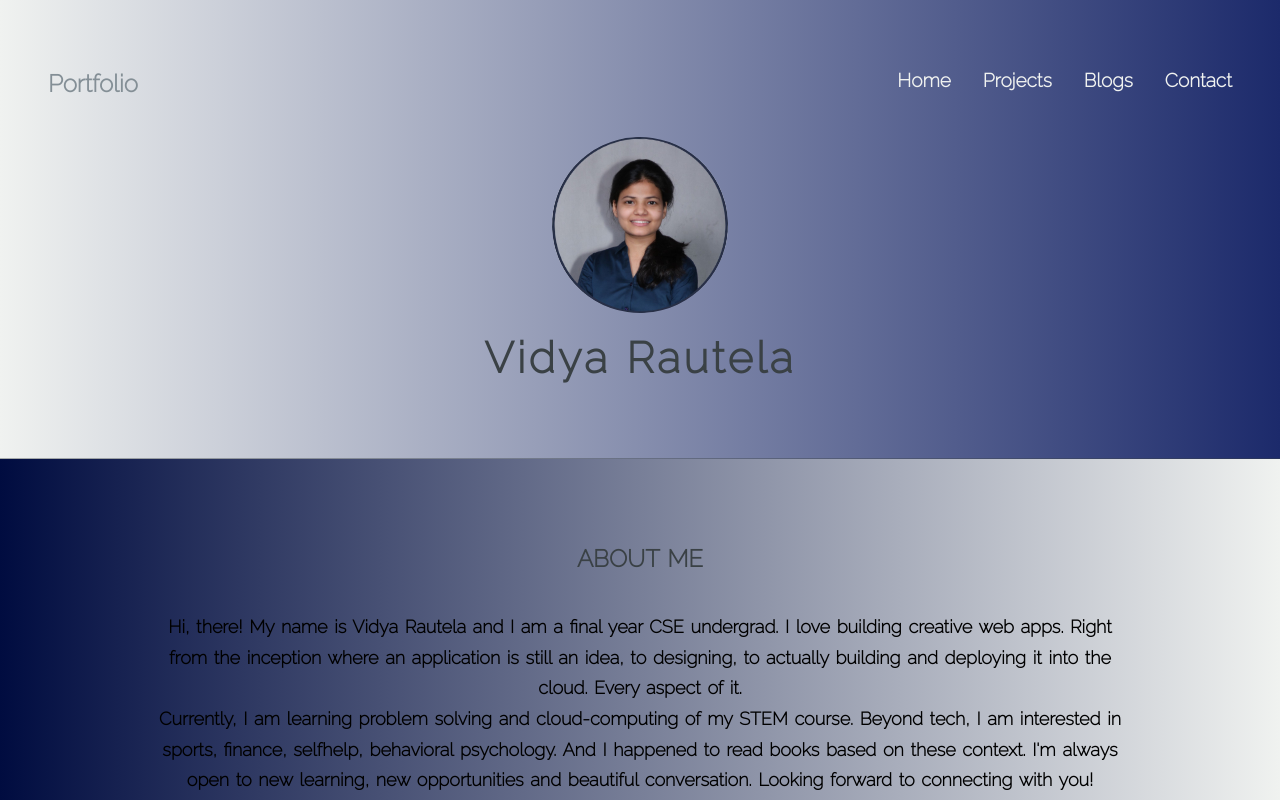
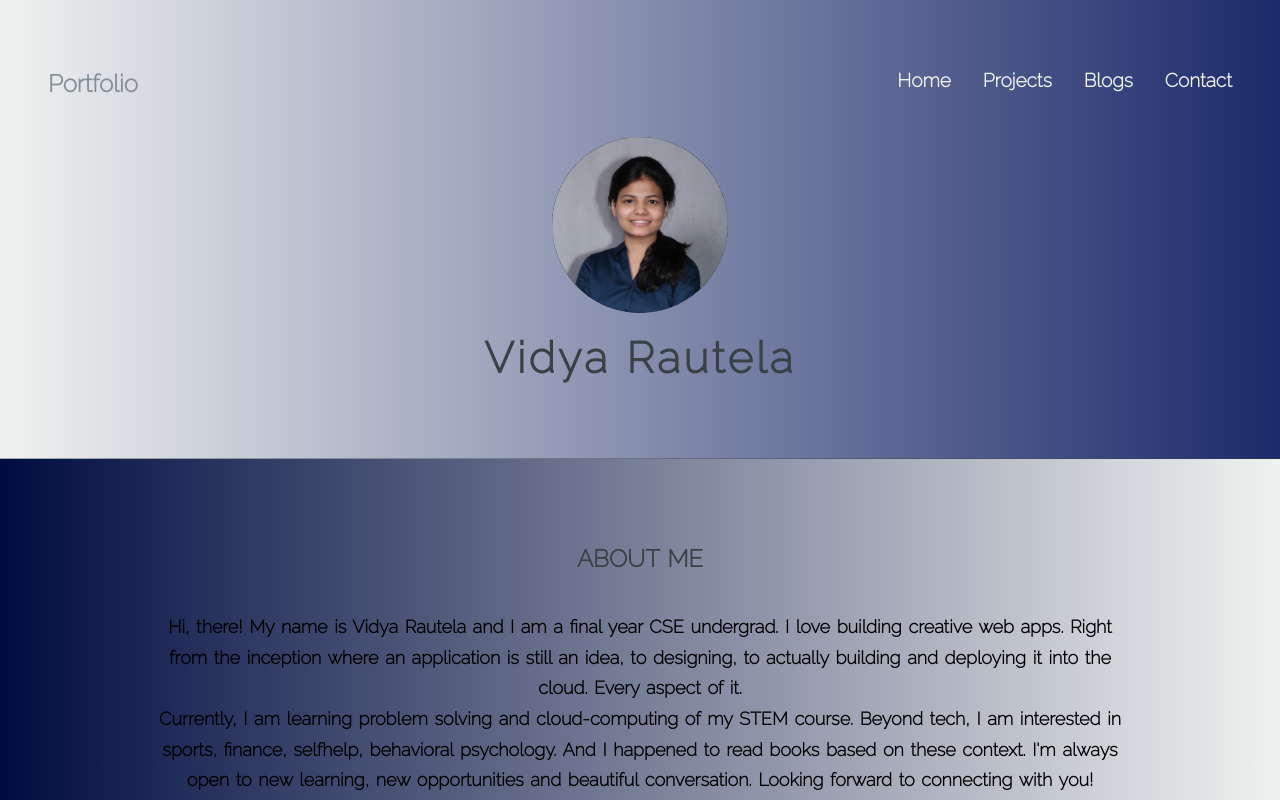
Before and after one commit to Vidyart29/Vidyart29.github.io, a website: page index.html in a window 1280 px wide. Shown: the top 800 px of the page. Drawn offline with Linux system fonts and the light colour scheme.

Commit message:
added me6

```diff
--- a/index.html
+++ b/index.html
@@ -48,7 +48,7 @@
       <div class="header-text-box">
         <div class="header-img-box">
           <img
-            src="./img/LNme.png"
+            src="./img/me6.png"
             alt="me"
             class="img-logo"
           />
```
Also changed, not shown: img/me6.png (added), 2 other files.
